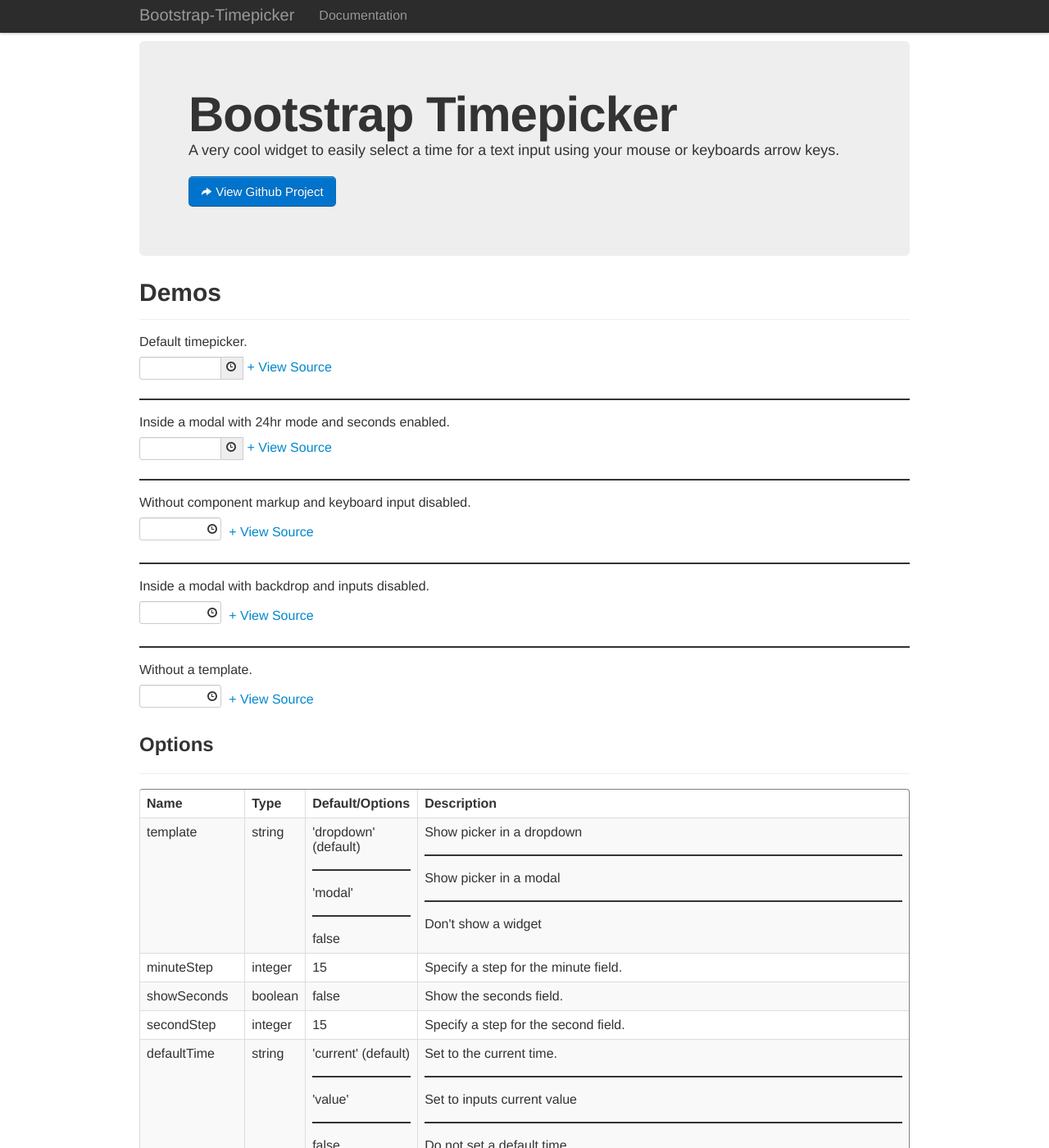
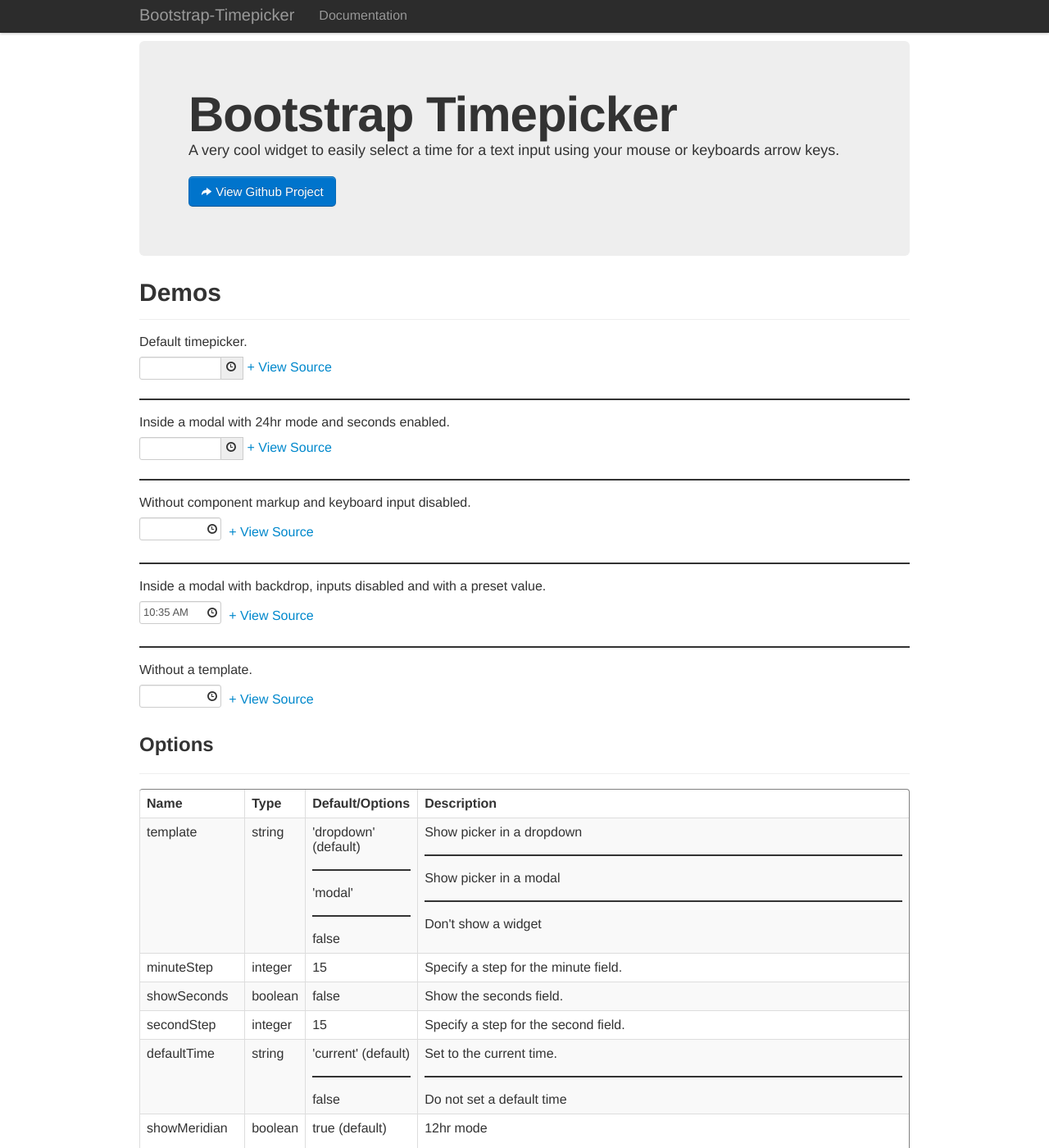
Before and after one commit to jdewit/bootstrap-timepicker, a Jekyll site: the page built from index.html, in a window 1280 px wide and 1400 px high. Shown: the whole window at 82% size. Built offline with Jekyll 4.4.1, drawn with Linux system fonts in a browser that asks for light colours; nearby versions of some CDN libraries.

Commit message:
update docs for how default value is set

```diff
--- a/index.html
+++ b/index.html
@@ -121,9 +121,9 @@ title: Timepicker for Twitter Bootstrap
 </pre>
    </div>
    <hr>
-   <p>Inside a modal with backdrop and inputs disabled.</p>
+   <p>Inside a modal with backdrop, inputs disabled and with a preset value.</p>
    <div>
-       <input id="timepicker4" class="input-small" type="text" />
+       <input id="timepicker4" class="input-small" value="10:35 AM" type="text" />
        <i class="icon-time" style="margin: -2px 0 0 -22.5px; pointer-events: none; position: relative;"></i>
        &nbsp;
        <a href="#timepicker4Source" data-toggle="collapse"> + View Source</a>
@@ -142,7 +142,7 @@ title: Timepicker for Twitter Bootstrap
     &lt;/head&gt;
     &lt;body&gt;
         &lt;div&gt;
-            &lt;input id="timepicker4" type="text" class="input-small"&gt;
+            &lt;input id="timepicker4" type="text" value="10:35 AM" class="input-small"&gt;
             &lt;i class="icon-time"&gt;&lt;/i&gt;
         &lt;/div&gt;
 
@@ -248,12 +248,10 @@ title: Timepicker for Twitter Bootstrap
                 <td>string</td>
                 <td>
                     'current' (default) <hr />
-                    'value' <hr />
                     false
                 </td>
                 <td>
                     Set to the current time. <hr />
-                    Set to inputs current value <hr />
                     Do not set a default time
                 </td>
             </tr>
```
